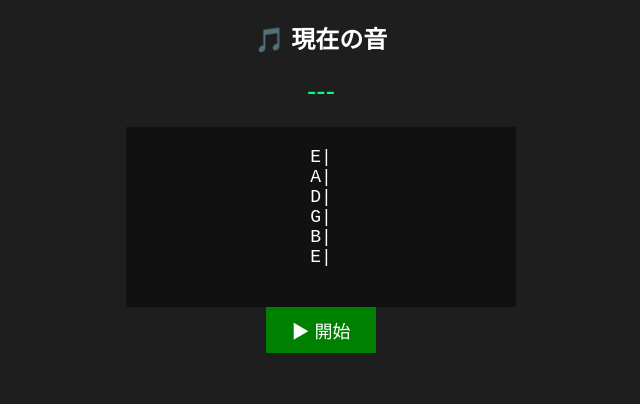
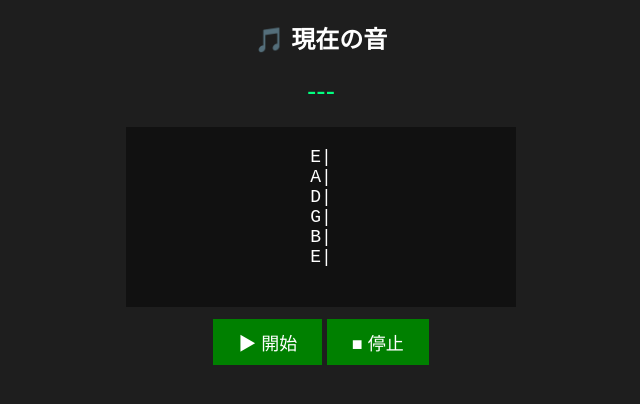
Before and after one commit to Sho0428/guitar-tab-web, a plain HTML site: page index.html in a window 1280 px wide. Shown: the whole page, without its empty margins (319-959 px from the left). Drawn offline with Linux system fonts and the light colour scheme.

Commit message:
Add stop button to index.html
Added a stop button to control playback.

```diff
--- a/index.html
+++ b/index.html
@@ -18,9 +18,12 @@ B|
 E|
     </pre>
 
-    <button id="start-btn">▶ 開始</button>
+    <div style="margin:12px;">
+      <button id="start-btn">▶ 開始</button>
+      <button id="stop-btn">■ 停止</button>
+    </div>
 
-    <script src="yin.js"></script>
+    <!-- app.js は processor.js を動的に読み込むので順序はこのままでOK -->
     <script src="app.js"></script>
 </body>
 </html>
```
